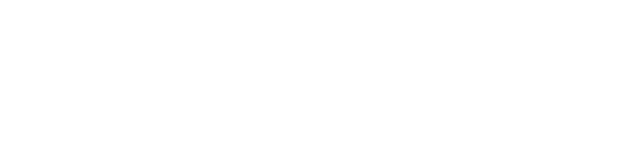
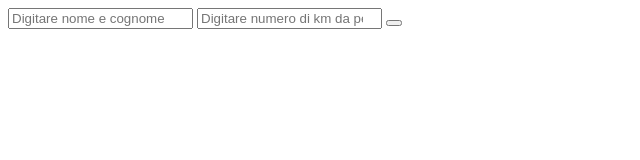
Before and after one commit to Corfaya/js-biglietto-treno-form, a plain HTML site: page index.html in a window 1280 px wide. Shown: the whole page, without its empty margins (0-640 px from the left). Drawn offline with Linux system fonts and the light colour scheme.

Commit message:
[UPD] input and button added to html

```diff
--- a/index.html
+++ b/index.html
@@ -6,7 +6,15 @@
     <title>Form ticket</title>
 </head>
 <body>
-
+    <label for="completeName"></label>
+    <input type="text" id="completeName" name="completeName" placeholder="Digitare nome e cognome">
+    <label for="km"></label>
+    <input type="number" id="km" name="km" placeholder="Digitare numero di km da percorrere" min="0">
+    <!-- <label for=""></label>
+    <option value=""></option>
+    <option value=""></option>
+    <option value=""></option> -->
+    <button id="button"></button>
 
     <script type="text/javascript" src="./js/script.js"></script>
 </body>
```
